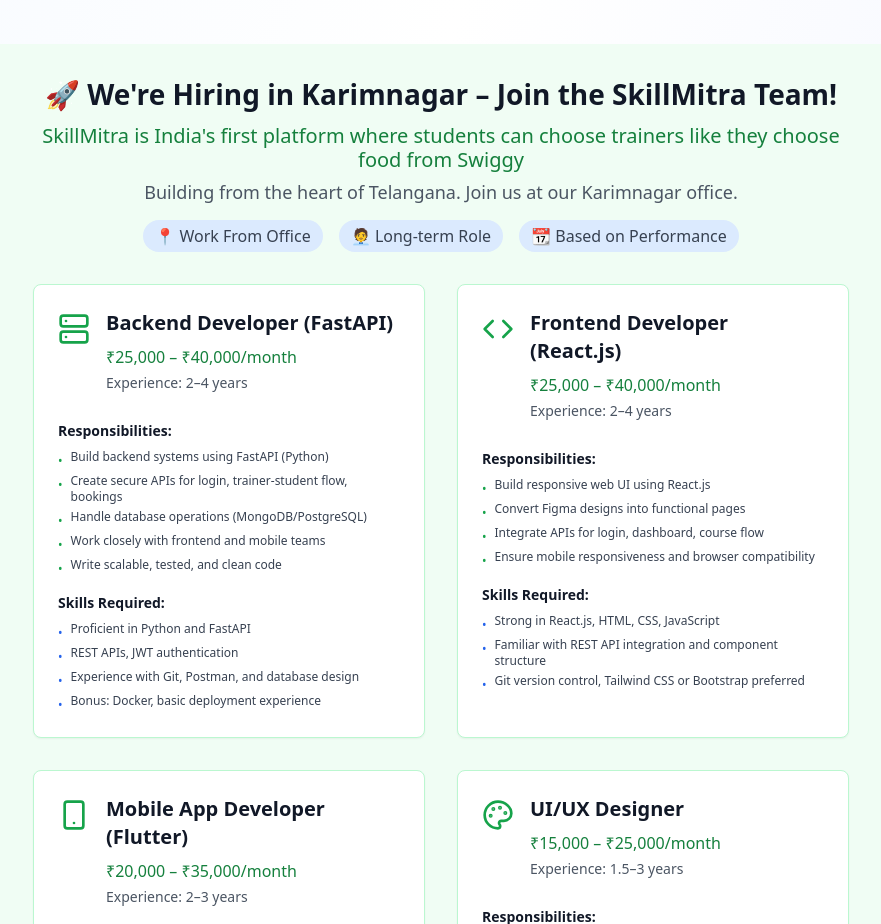
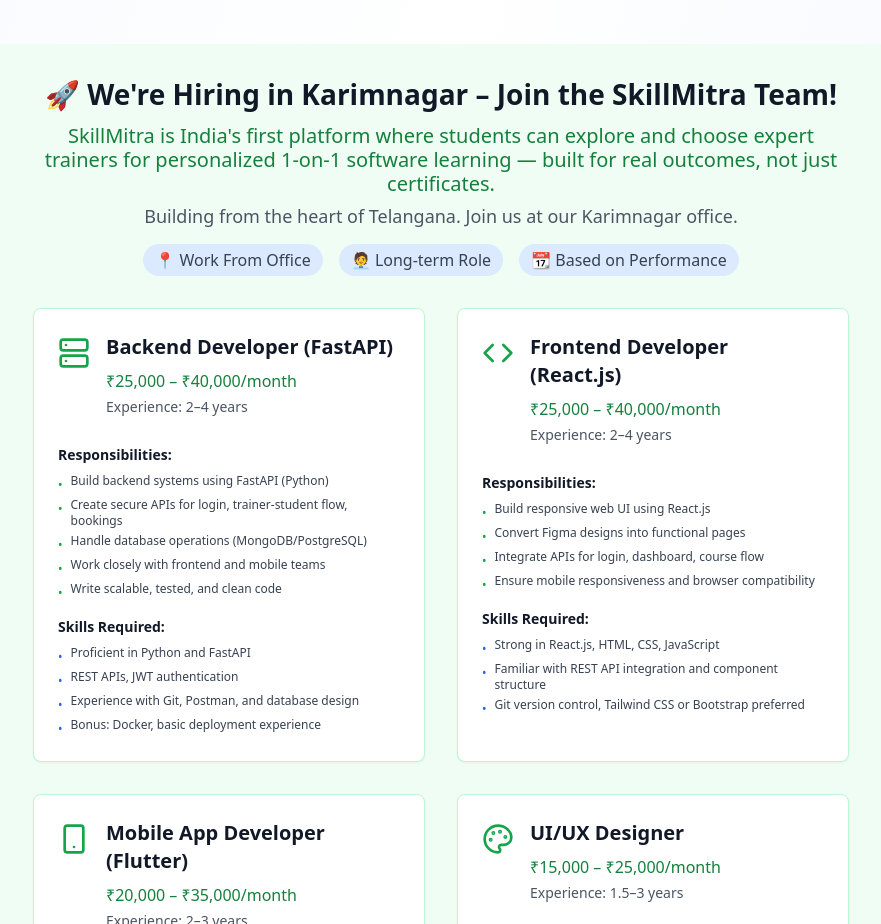
Before and after one commit to abhi3533/skillmitra-appweb, a React (Vite) app: page / in a window 1280 px wide. Shown: the part 2040-2964 px from the top of the page, without its empty margins (199-1080 px from the left). Built offline with nearby package versions, Linux system fonts and the light colour scheme.

Commit message:
Replace hiring section intro text
Updated the introduction text in the hiring section.

```diff
--- a/src/components/HiringSection.tsx
+++ b/src/components/HiringSection.tsx
@@ -83,7 +83,7 @@ const HiringSection = () => {
         <div className="text-center mb-8">
           <h2 className="text-2xl md:text-3xl lg:text-[28px] font-bold text-gray-900 mb-3">🚀 We're Hiring in Karimnagar – Join the SkillMitra Team!</h2>
           <p className="text-green-700 font-medium text-base md:text-[18px] lg:text-[20px] mb-2">
-            SkillMitra is India's first platform where students can choose trainers like they choose food from Swiggy
+            SkillMitra is India's first platform where students can explore and choose expert trainers for personalized 1-on-1 software learning — built for real outcomes, not just certificates.
           </p>
           <p className="text-gray-600 text-sm md:text-base lg:text-[18px] mb-4">
             Building from the heart of Telangana. Join us at our Karimnagar office.
```
